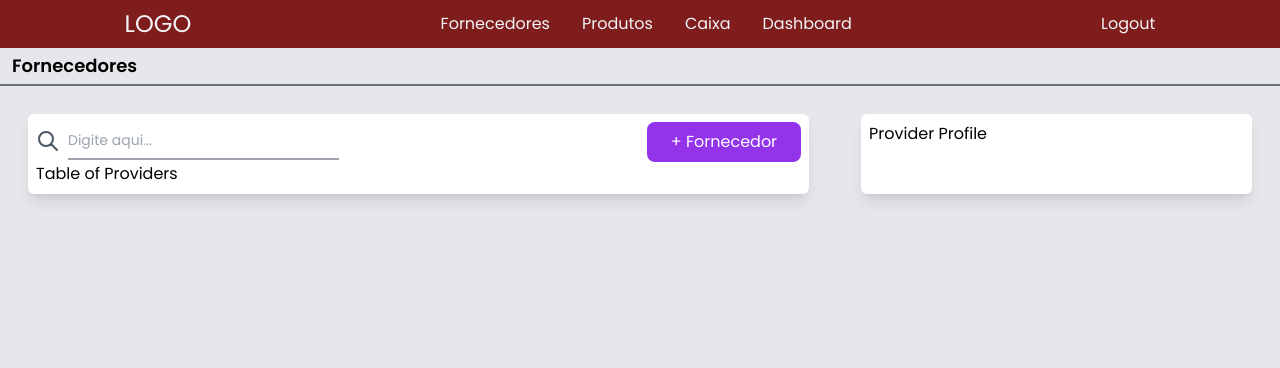
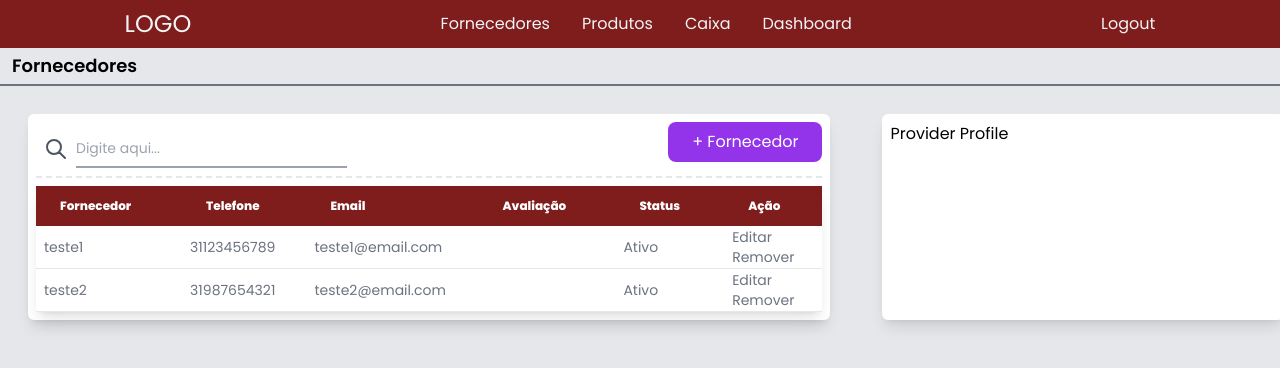
Before and after one commit to marcus-goncalves/vue-store-admin, a Vue app: page / in a window 1280 px wide. Both pictures are taken after typing "Sample", "Sample123" into the empty fields and a click on the button "Go!". Shown: the top 368 px of the page. Built offline with nearby package versions, Linux system fonts and the light colour scheme.

Commit message:
Create filter logic and add mock providers

```diff
--- a/src/components/TheFuncBar.vue
+++ b/src/components/TheFuncBar.vue
@@ -1,6 +1,6 @@
 <template>
-  <section class="flex justify-between">
-    <div>
+  <section class="flex justify-between border-b-2 border-dashed">
+    <div class="p-2">
       <div class="flex items-center align-baseline">
         <svg
           xmlns="http://www.w3.org/2000/svg"
@@ -22,6 +22,7 @@
           id="provider"
           placeholder="Digite aqui..."
           class="w-50 text-sm py-2 border-b-2 border-gray-400 outline-none focus:border-purple-500"
+          @keyup="this.$emit('update:searchTerm', $event.target.value)"
         />
       </div>
     </div>
@@ -37,6 +38,7 @@
 </template>
 <script>
 export default {
+  emits: ["update:searchTerm"],
   methods: {
     createProvider() {
       console.log("Provider create");
--- a/src/stores/mainStore.js
+++ b/src/stores/mainStore.js
@@ -3,6 +3,56 @@ import { defineStore } from "pinia";
 export const useMainStore = defineStore("main", {
   state: () => ({
     authenticated: false,
+    providers: [
+      {
+        id: "1",
+        provider_name: "teste1",
+        email: "teste1@email.com",
+        phone_numbers: [
+          {
+            value: "31123456789",
+            main: true,
+          },
+        ],
+        address: {
+          street: "Rua teste",
+          number: "55",
+          complement: "apto 201",
+          neighborhood: "Bairro Bom",
+          city: "Belo Horizonte",
+          state: "Minas Gerais",
+        },
+        active: true,
+        created_at: "2022-05-06 23:55:01",
+        updated_at: "2202-05-07 15:01:00",
+      },
+      {
+        id: "2",
+        provider_name: "teste2",
+        email: "teste2@email.com",
+        phone_numbers: [
+          {
+            value: "31987654321",
+            main: true,
+          },
+          {
+            value: "319654987321",
+            main: false,
+          },
+        ],
+        address: {
+          street: "Rua teste2",
+          number: "51",
+          complement: "apto 222",
+          neighborhood: "outro bairro",
+          city: "Belo Horizonte",
+          state: "Minas Gerais",
+        },
+        active: true,
+        created_at: "2022-05-06 23:55:01",
+        updated_at: "2202-05-07 15:01:00",
+      },
+    ],
   }),
   actions: {
     register() {
--- a/src/views/ProvidersView.vue
+++ b/src/views/ProvidersView.vue
@@ -1,9 +1,39 @@
 <template>
   <main>
-    <div class="m-4 p-3 flex justify-between space-x-8 items-stretch gap-5">
+    <div
+      class="m-4 p-3 flex justify-between space-x-8 items-stretch gap-5 w-full"
+    >
       <div class="w-2/3 p-2 bg-white shadow-lg rounded-md">
-        <TheFuncBar></TheFuncBar>
-        <div>Table of Providers</div>
+        <TheFuncBar @update:searchTerm="setSearchTerm"></TheFuncBar>
+        <table
+          class="mt-2 container table-auto text-sm text-left text-gray-500 shadow-lg"
+        >
+          <thead class="text-xs bg-red-900 text-white font-medium">
+            <th scope="col" class="px-6 py-3">Fornecedor</th>
+            <th scope="col" class="px-6 py-3">Telefone</th>
+            <th scope="col" class="px-6 py-3">Email</th>
+            <th scope="col" class="px-6 py-3">Avaliação</th>
+            <th scope="col" class="px-6 py-3">Status</th>
+            <th scope="col" class="px-6 py-3">Ação</th>
+          </thead>
+          <tbody>
+            <tr
+              v-for="provider in filteredProviders"
+              :key="provider.id"
+              class="bg-white border-b border-gray-200 hover:bg-gray-100"
+            >
+              <td class="pl-2">{{ provider.provider_name }}</td>
+              <td class="pl-2">{{ getActivePhone(provider.phone_numbers) }}</td>
+              <td class="pl-2">{{ provider.email }}</td>
+              <td class="pl-2">{{ provider.rating ? provider.rating : "" }}</td>
+              <td class="pl-2">{{ provider.active ? "Ativo" : "Inativo" }}</td>
+              <td class="pl-2">
+                <div>Editar</div>
+                <div>Remover</div>
+              </td>
+            </tr>
+          </tbody>
+        </table>
       </div>
       <div class="w-1/3 p-2 bg-white shadow-lg rounded-md">
         Provider Profile
@@ -13,7 +43,34 @@
 </template>
 <script>
 import TheFuncBar from "@/components/TheFuncBar.vue";
+import { mapState } from "pinia";
+import { useMainStore } from "../stores/mainStore";
 export default {
   components: { TheFuncBar },
+  data() {
+    return {
+      search: "",
+    };
+  },
+  computed: {
+    ...mapState(useMainStore, ["providers"]),
+    filteredProviders() {
+      return this.providers.filter((provider) => {
+        const providerName = provider.provider_name;
+
+        return providerName.includes(this.search);
+      });
+    },
+  },
+  methods: {
+    getActivePhone(phoneNumbers) {
+      for (let phone of phoneNumbers) {
+        return phone.main ? phone.value : "";
+      }
+    },
+    setSearchTerm(searchTerm) {
+      this.search = searchTerm;
+    },
+  },
 };
 </script>
```
